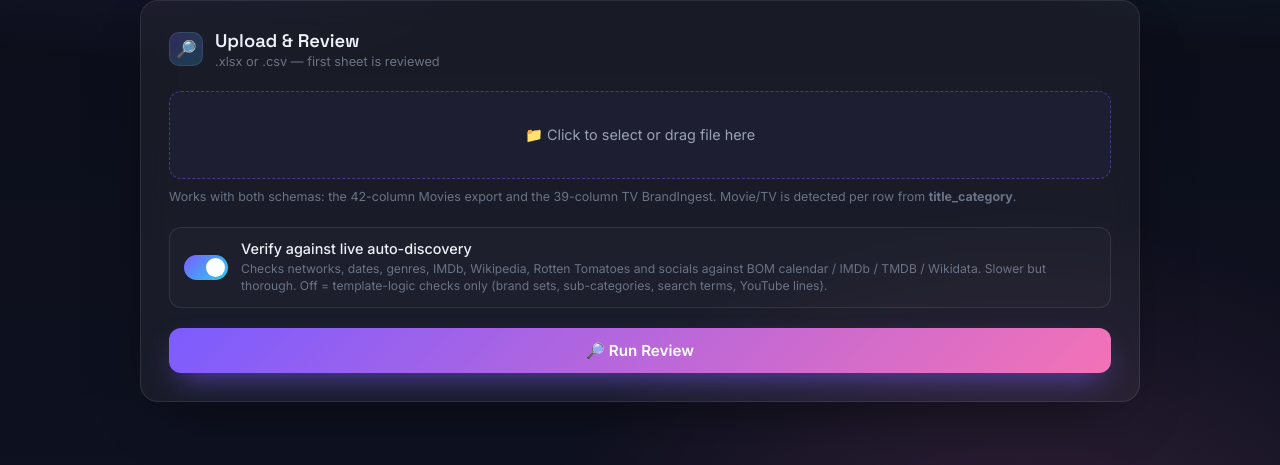
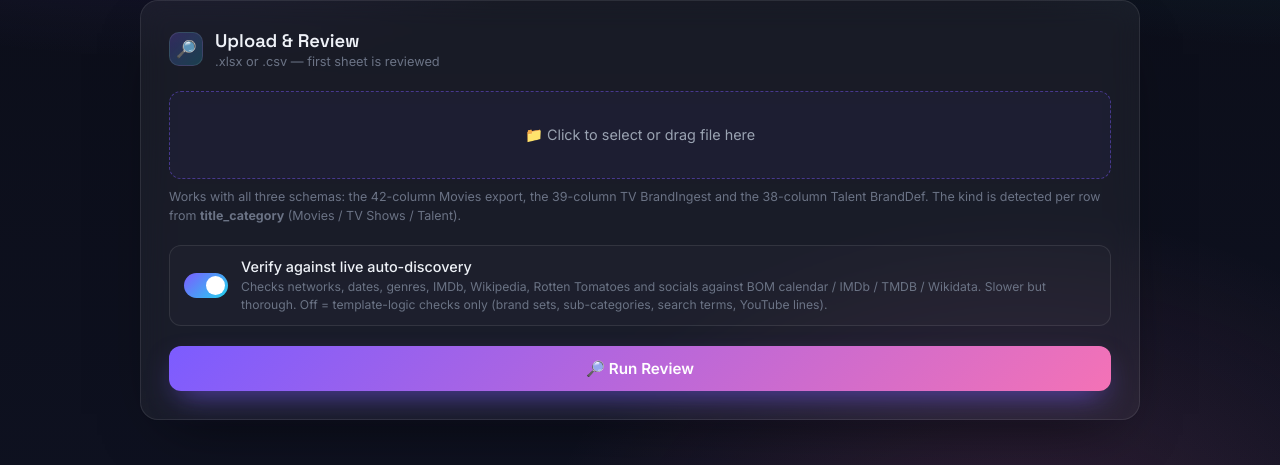
Before and after one commit to ramesh680/title-automation-tool, a Flask app: page /review in a window 1280 px wide. Shown: the part 282-747 px from the top of the page. Run offline with Flask 3, Linux system fonts and the light colour scheme; data that the repository does not hold is empty.

Commit message:
Update file upload hint for schema compatibility

```diff
--- a/templates/review.html
+++ b/templates/review.html
@@ -110,8 +110,9 @@
             <div class="form-group file-upload">
                 <input type="file" id="fileUpload" accept=".csv,.xlsx,.xls">
                 <label for="fileUpload" class="file-upload-label">📁 Click to select or drag file here</label>
-                <span class="hint">Works with both schemas: the 42-column Movies export and the 39-column
-                TV BrandIngest. Movie/TV is detected per row from <b>title_category</b>.</span>
+                <span class="hint">Works with all three schemas: the 42-column Movies export, the 39-column
+                TV BrandIngest and the 38-column Talent BrandDef. The kind is detected per row from
+                <b>title_category</b> (Movies / TV Shows / Talent).</span>
             </div>
 
             <div class="form-group">
```
